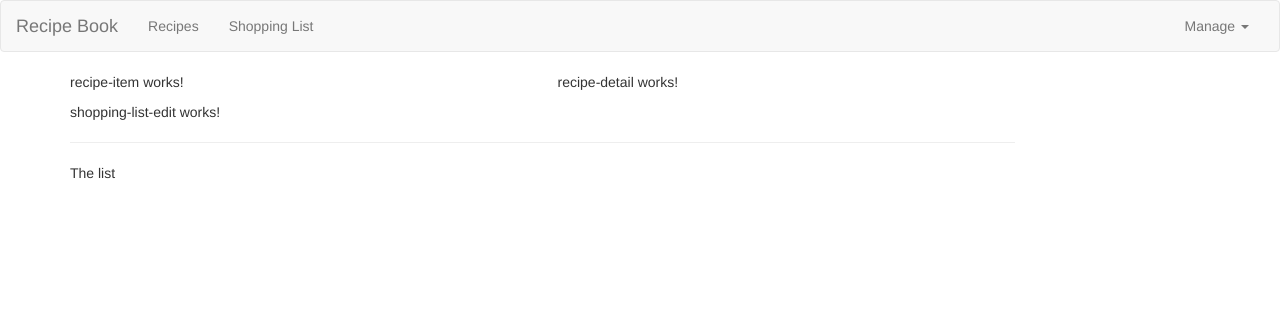
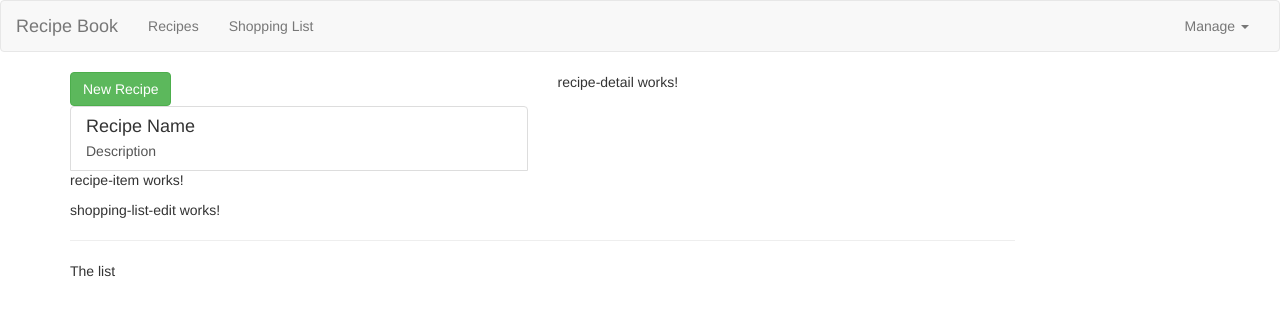
Before and after one commit to dmanhaus/angular-tutorial, an Angular app: page / in a window 1280 px wide. Shown: the top 316 px of the page. Built offline with nearby package versions, Linux system fonts and the light colour scheme.

Commit message:
Added recipe list component, recipe list item to template, section 47

```diff
--- a/src/app/header/recipe-book/recipe-list/recipe-list.component.html
+++ b/src/app/header/recipe-book/recipe-list/recipe-list.component.html
@@ -1 +1,19 @@
-<app-recipe-item></app-recipe-item>
+<div class="row">
+    <div class="col-xs-12">
+        <button class="btn btn-success">New Recipe</button>
+    </div>
+</div>
+<div class="row">
+    <div class="col-xs-12">
+        <a href="#" class="list-group-item clearfix">
+            <div class="pull-left">
+                <h4 class="list-group-item-heading">Recipe Name</h4>
+                <p class="list-group-item-text">Description</p>
+            </div>
+            <span class="pull-right">
+                <img src="" alt="" class="img-responsive" style="max-height: 50px;">
+            </span>
+        </a>
+        <app-recipe-item></app-recipe-item>
+    </div>
+</div>
--- a/src/app/header/recipe-book/recipe-list/recipe-list.component.ts
+++ b/src/app/header/recipe-book/recipe-list/recipe-list.component.ts
@@ -1,4 +1,6 @@
 import { Component, OnInit } from '@angular/core';
+
+import { Recipe } from '../recipe.model'
 
 @Component({
   selector: 'app-recipe-list',
@@ -6,6 +8,9 @@
   styleUrls: ['./recipe-list.component.css']
 })
 export class RecipeListComponent implements OnInit {
+  recipes: Recipe[] = [
+    new Recipe('A Test Recipe', 'This is simply a test', 'http://media2.sailusfood.com/wp-content/uploads/2016/02/cheese-corn-balls-recipe.jpg')
+  ];
 
   constructor() { }
 
```
